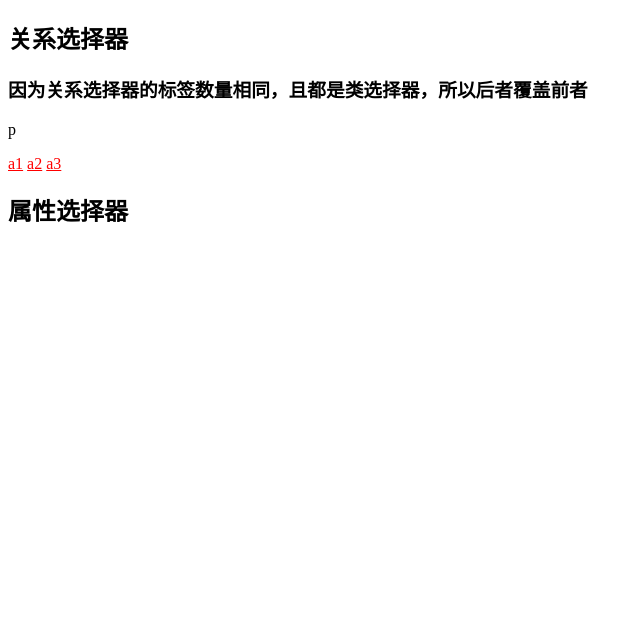
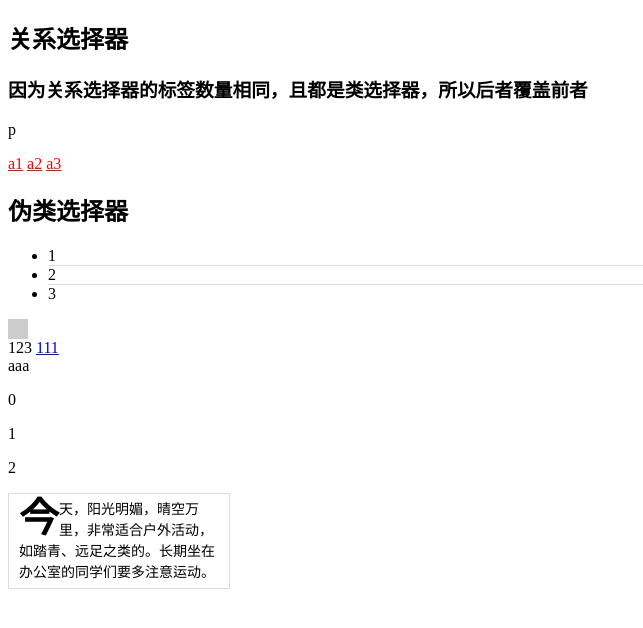
Before and after one commit to NkymCJ/CSS-knowledge, a plain HTML site: page CSS选择器.html in a window 1280 px wide. Shown: the whole page, without its empty margins (0-643 px from the left). Drawn offline with Linux system fonts and the light colour scheme.

Commit message:
modified

```diff
--- a/CSS选择器.html
+++ b/CSS选择器.html
@@ -22,6 +22,46 @@
             p~a {
                 color: red;
             }
+
+            .not li:not(:last-child) {
+                border-bottom: 1px solid #ddd;
+            }
+
+            .empty:empty {
+                display: block;
+                height: 20px;
+                width: 20px;
+                background-color: #ccc;
+            }
+
+            .firstChild p:nth-child(0) {
+                color: #ff0000
+            }
+
+            #aaa:target {
+                color: yellow;
+            }
+
+            p.fLetter {
+                width: 200px;
+                padding: 5px 10px;
+                border: 1px solid #ddd;
+                font:14px/1.5 simsun,serif,sans-serif;
+            }
+
+            p.fLetter:first-letter {
+                float: left;
+                font-size: 40px;
+                font-weight: bold;
+                line-height: 1;
+            }
+
+            p.fLetter::first-letter {
+                float: left;
+                font-size: 40px;
+                font-weight: bold;
+                line-height: 1;
+            }
         </style>
     </head>
 
@@ -34,7 +74,22 @@
             <a href="javascript:;">a2</a>
             <a href="javascript:;">a3</a>
         </div>
-        <h2>属性选择器</h2>
+        <h2>伪类选择器</h2>
+        <ul class="not">
+            <li>1</li>
+            <li>2</li>
+            <li>3</li>
+        </ul>
+        <span class="empty"></span>
+        <span class="empty">123</span>
+        <a href="#aaa">111</a>
+        <div id="aaa">aaa</div>
+        <div class="firstChild">
+            <p>0</p>
+            <span>1</span>
+            <p>2</p>
+        </div>
+        <p class="fLetter">今天，阳光明媚，晴空万里，非常适合户外活动，如踏青、远足之类的。长期坐在办公室的同学们要多注意运动。</p>
     </body>
 
 </html>
```
Also changed, not shown: 2 other files.
